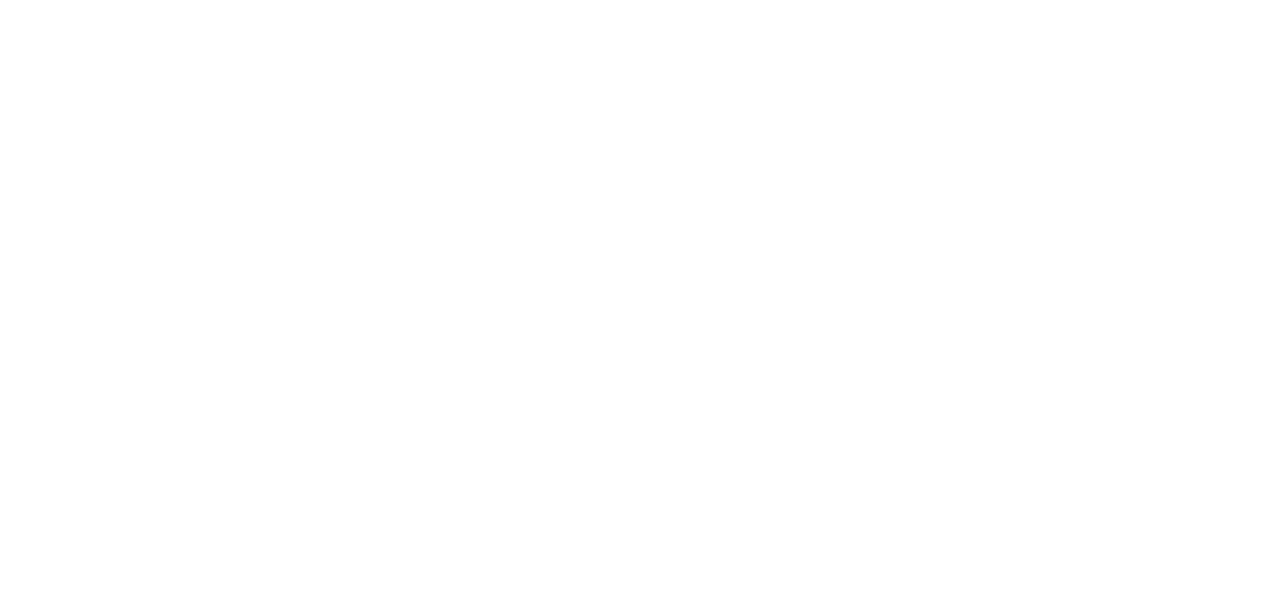
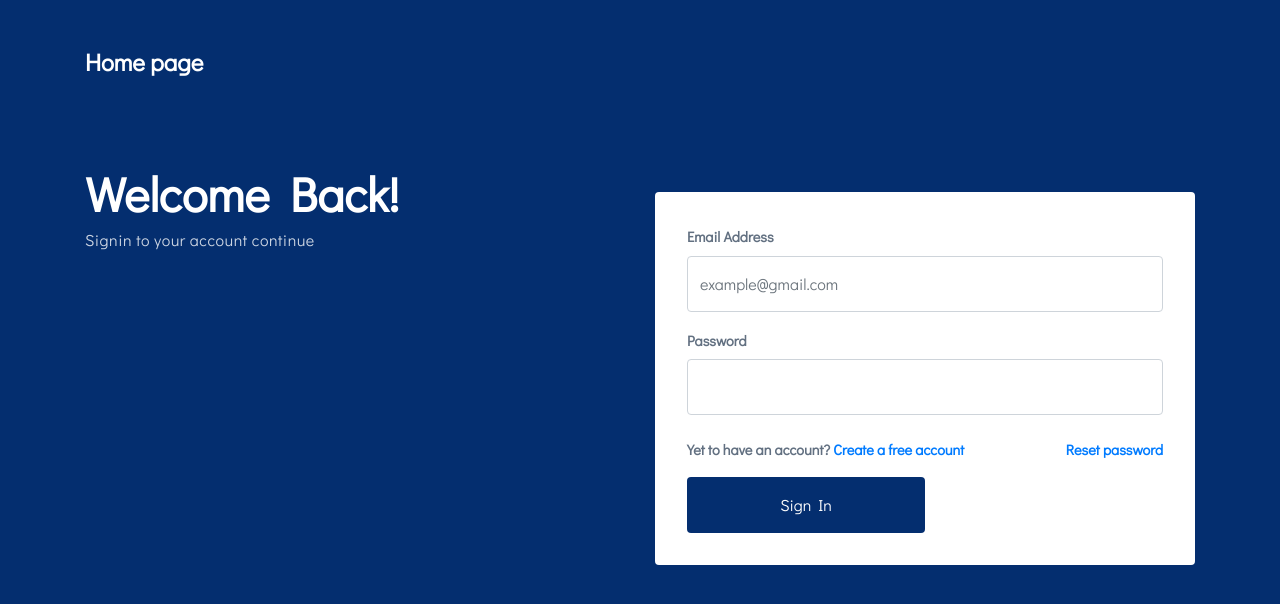
Before and after one commit to Achilles45/forexplatform, a Vue app: page /signin in a window 1280 px wide. Shown: the top 604 px of the page. Built offline with nearby package versions, Linux system fonts and the light colour scheme.

Commit message:
Initial mockup for the signin page

```diff
--- a/src/components/Navbar.vue
+++ b/src/components/Navbar.vue
@@ -13,7 +13,7 @@
                       <li><a href="#pricing" class="links">Investment Plans</a></li>
                       <li><router-link to="" class="links">Academy</router-link></li>
                       <li><router-link to="" class="links">Sign Up</router-link></li>
-                      <li><router-link to="" class="login links">Sing In</router-link></li>
+                      <li><router-link to="/signin" class="login links">Sing In</router-link></li>
                   </ul>
               </div>
               <div @click="showNav()" class="navbar__toggler">
--- a/src/router/index.js
+++ b/src/router/index.js
@@ -2,6 +2,7 @@ import Vue from 'vue'
 import VueRouter from 'vue-router'
 import Index from '../views/Index.vue'
 import Contact from '../views/Contact.vue'
+import Signin from '../views/Signin.vue'
 
 Vue.use(VueRouter)
 
@@ -24,6 +25,11 @@ Vue.use(VueRouter)
     name: 'Contact',
     component: Contact
   },
+  {
+    path: '/signin',
+    name: 'Signin',
+    component: Signin
+  },
 ]
 
 const router = new VueRouter({
--- /dev/null
+++ b/src/views/Signin.vue
@@ -0,0 +1,112 @@
+<template>
+  <div class="signin__wrapper">
+      <div class="container">
+          <div class="row pt-5">
+              <div class="col-md-6">
+                  <h4><router-link to="/" class="logo">Home page</router-link></h4>
+                  <div class="text">
+                      <h1>Welcome Back!</h1>
+                      <h5>Signin to your account continue</h5>
+                  </div>
+              </div>
+              <div class="col-md-6">
+                  <div class="form__wrapper">
+                      <form action="">
+                          <div class="form-group">
+                              <label for="">Email Address</label>
+                              <input type="text" class="form-control" placeholder="example@gmail.com">
+                          </div>
+                           <div class="form-group">
+                              <label for="">Password</label>
+                              <input type="password" class="form-control">
+                          </div>
+                          <div class="form__buttom pt-2 d-flex justify-content-between">
+                              <p>Yet to have an account? <router-link to="/signup">Create a free account</router-link></p>
+                                     <p><router-link to="/signup">Reset password</router-link></p>
+                          </div>
+                          <button type="submit" class="signin__btn">Sign In</button>
+
+                      </form>
+                  </div>
+              </div>
+          </div>
+      </div>
+  </div>
+</template>
+
+<script>
+export default {
+
+}
+</script>
+
+<style lang="scss" scoped>
+@import '../assets/styles/_colors';
+.signin__wrapper{
+    background: $primary-color;
+    // color: #fff;
+    height: 100vh;
+    .logo{
+        color: #fff;
+        text-decoration: none;
+        font-weight: bold;
+    }
+    .text{
+        padding-top: 5rem;
+        color: #fff;
+        h1{
+            font-weight: 900;
+            font-size: 3rem;
+        }
+        h5{
+            font-weight: 400;
+            font-size: 1rem;
+            opacity: .8;
+            letter-spacing: .5px;
+        }
+    }
+    .form__wrapper{
+        margin-top: 9rem;
+        background: #fff;
+        padding: 2rem;
+        border-radius: 4px;
+        form{
+            label{
+                color:#627081;
+                font-weight: bold;
+                font-size: .9rem;
+            }
+            input{
+                height: 3.5rem;
+            }
+            .signin__btn{
+                background: $primary-color;
+                color:#fff;
+                border: none;
+                padding: 1rem 2rem;
+                width: 50%;
+                border-radius: 4px;
+            }
+            .form__buttom{
+                p{
+                    color: #627081;
+                    font-weight: bold;
+                    font-size: .9rem;
+                }
+            }
+        }
+    }
+}
+
+//MEDIA QUERIES
+@media only screen and (max-width: 600px){
+     .form__wrapper{
+         margin-top: 4rem !important;
+         form{
+             .form__buttom{
+                 flex-direction: column;
+             }
+         }
+     }
+}
+</style>
```
